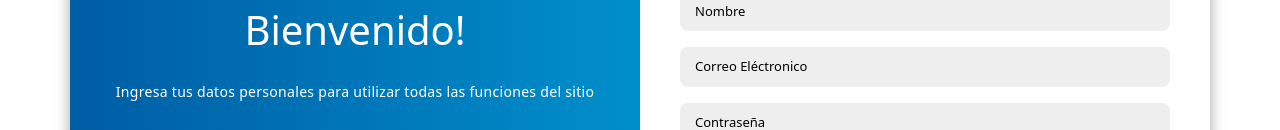
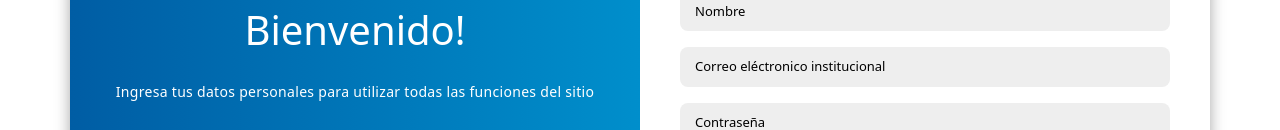
Before and after one commit to felipe-del/impact-app, a React (Vite) app: page /auth in a window 1280 px wide. Both pictures are taken after typing "name@example.com", "Sample123" into the empty fields and a click on the button "SIGN UP". Shown: the part 311-441 px from the top of the page. Built offline with nearby package versions, Linux system fonts and the light colour scheme; no server answers.

Commit message:
fix(auth): fix minor details in SignUp form

```diff
--- a/src/components/signUp/signUp.jsx
+++ b/src/components/signUp/signUp.jsx
@@ -85,7 +85,7 @@ const SignUp = ({ switchToSignIn }) => {
                 />
                 <input
                     type="email"
-                    placeholder="Correo Eléctronico"
+                    placeholder="Correo eléctronico institucional"
                     value={email}
                     onChange={handleInputChange(setEmail)}
                     className="input-field"
```
